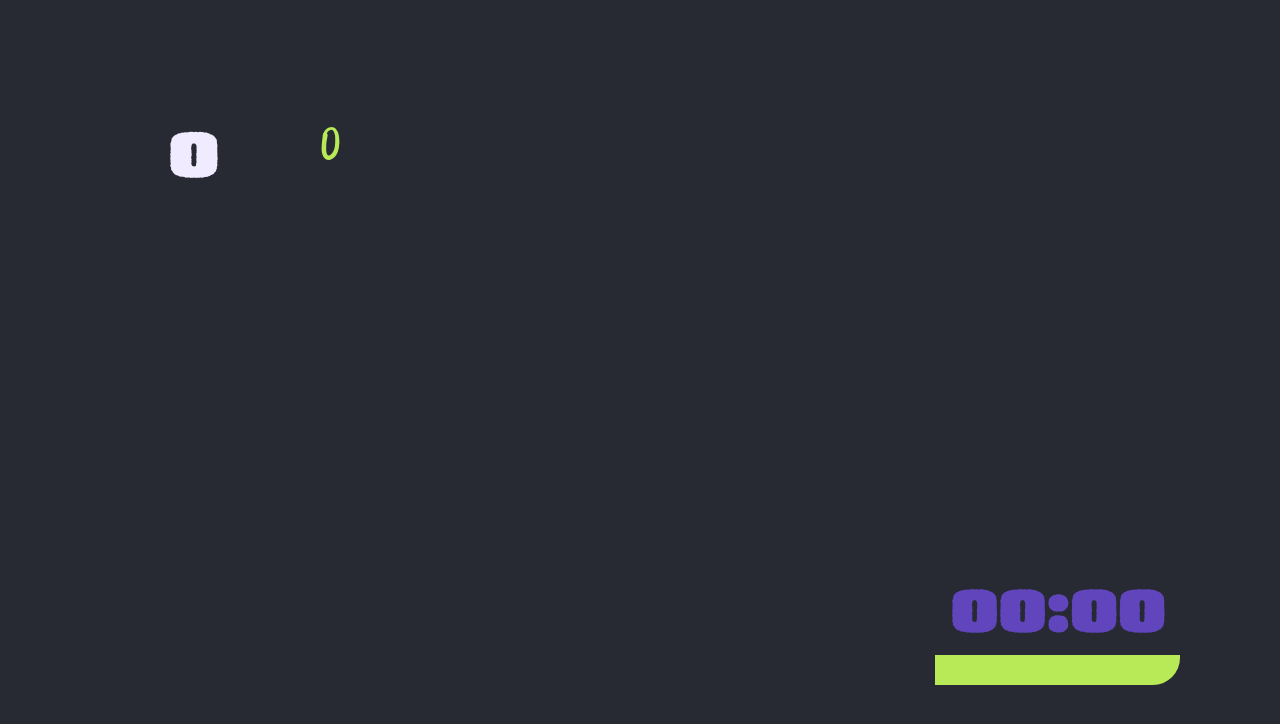
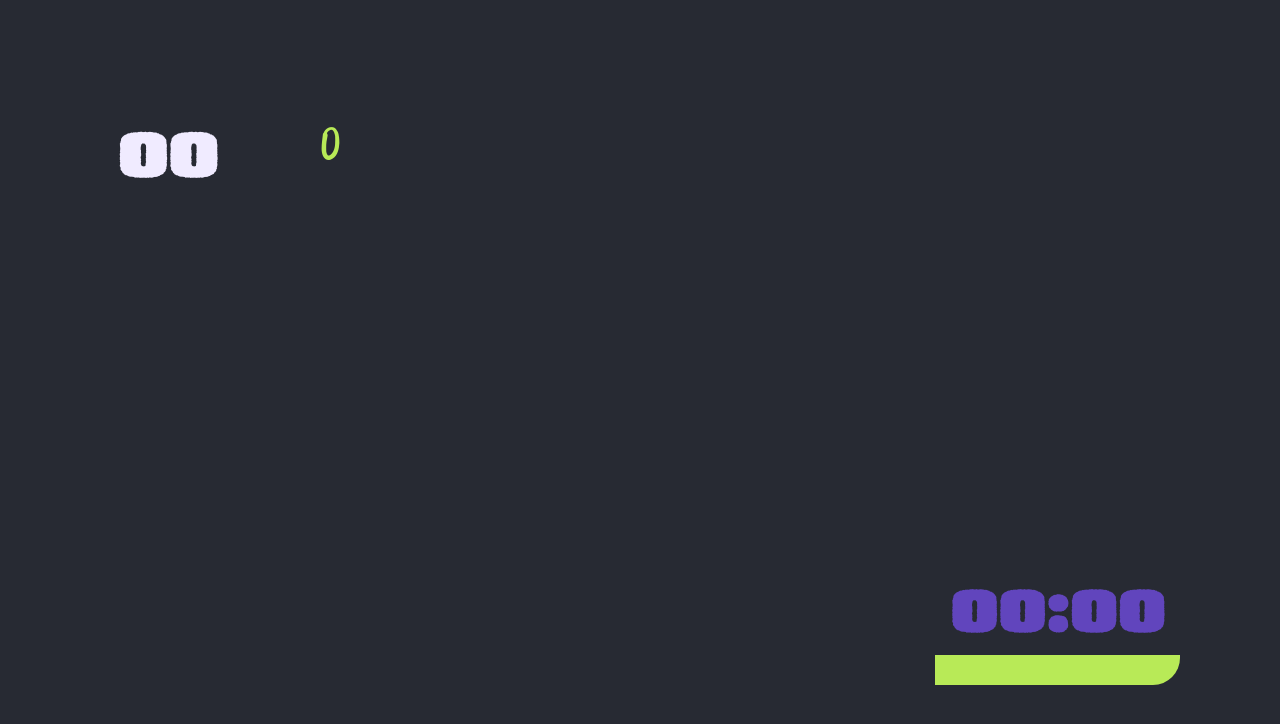
Before and after one commit to SilvusTV/Automatisation-OBS, a React (Vite) app: page /screen in a window 1280 px wide. Shown: the top 724 px of the page. Built offline with nearby package versions, Linux system fonts and the light colour scheme; grey boxes are pictures that could not be loaded.

Commit message:
fix : clean view

```diff
--- a/src/Page/Config.tsx
+++ b/src/Page/Config.tsx
@@ -157,7 +157,7 @@ export default function Config() {
                     showTime(totalTime) :
                     showMinutes ?
                       showTimeWithoutSeconds(totalTime) :
-                      showTimeWithoutMinutes(totalTime)
+                      showTimeWithoutMinutes(totalTime)+" H"
                 }</h3>
                 <span>
                   <button onClick={() => {
--- a/src/Page/Screen.tsx
+++ b/src/Page/Screen.tsx
@@ -61,7 +61,7 @@ export default function Screen() {
       ) : (
         <section className={"page-pause"}>
           <div className="recap">
-            <p className="workingTime">{workingTime}</p>
+            <p className="workingTime">{(workingTime < 10) ? "0" + workingTime : workingTime}</p>
             <p className="pauseTime">{pauseTime}</p>
           </div>
           <div className={"countdown"}>
```
